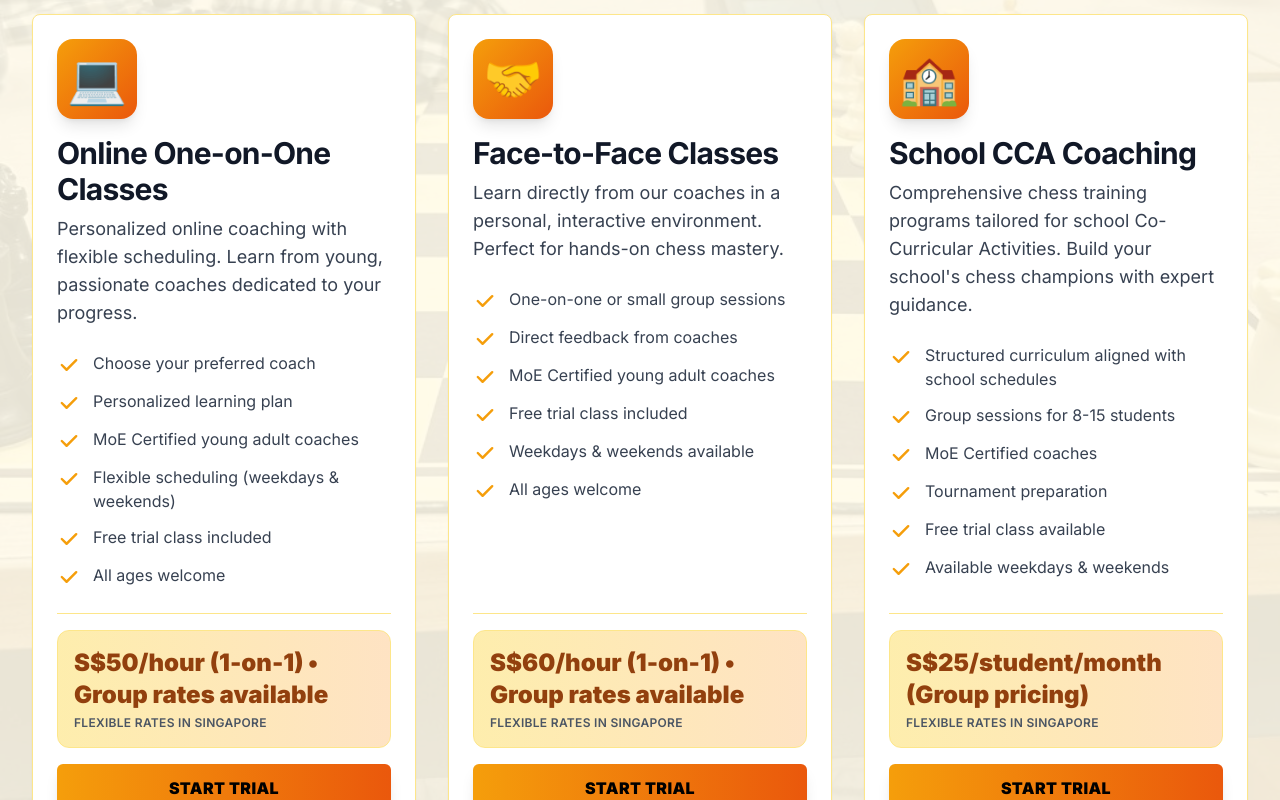
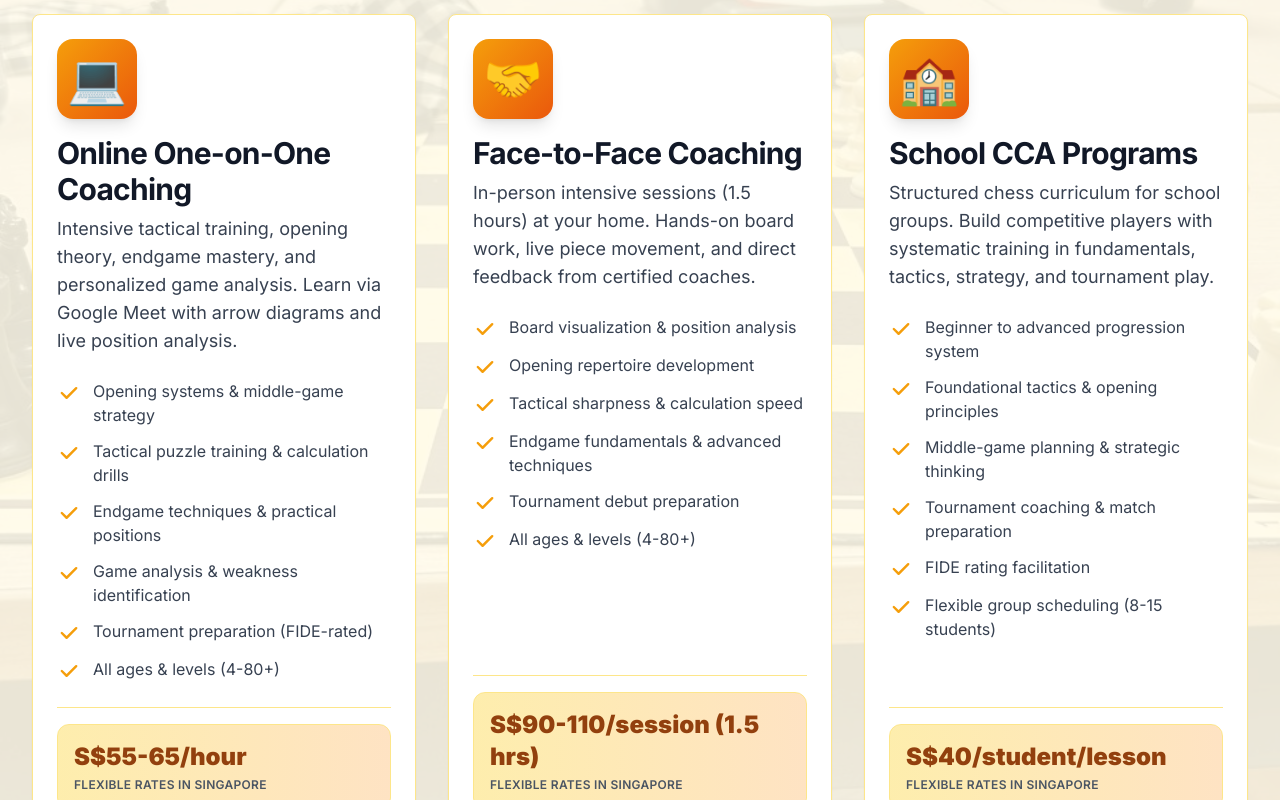
Before and after one commit to Unknown-Blaze/blazing-chess, a Next.js app: page /programs in a window 1280 px wide. Shown: the part 460-1260 px from the top of the page. Built offline with nearby package versions, Linux system fonts and the light colour scheme.

Commit message:
refactor: make content chess-specific, remove hover tilts, update pricing based on SG research

```diff
--- a/src/app/page.tsx
+++ b/src/app/page.tsx
@@ -46,16 +46,16 @@ export default function HomePage() {
 
           <div className="space-y-4 sm:space-y-6">
             <h1 className="text-5xl sm:text-6xl md:text-7xl lg:text-8xl xl:text-9xl font-black leading-tight tracking-tighter px-2">
-              <span className="block mb-2 sm:mb-3 text-gray-900">Master</span>
+              <span className="block mb-2 sm:mb-3 text-gray-900">Build Your</span>
               <span className="block bg-gradient-to-r from-amber-400 via-orange-500 to-orange-600 bg-clip-text text-transparent animate-pulse">
-                The Game
+                Chess Mastery
               </span>
             </h1>
             <p className="text-base sm:text-lg md:text-2xl lg:text-3xl text-gray-700 max-w-4xl mx-auto leading-relaxed font-light px-2">
-              Elevate your chess strategy with a Singapore team that knows the local school system and competitive scene. Personal, patient coaching for all levels and all ages.
+              From tactical brilliance to endgame precision. Singapore-based FIDE-rated coaching for tournament players and rising talents. All ages, all levels.
             </p>
             <p className="text-sm sm:text-base text-gray-600 max-w-3xl mx-auto">
-              Founded in Singapore.
+              MoE-Certified Coaches • Tournament-Ready Training
             </p>
           </div>
 
@@ -118,26 +118,26 @@ export default function HomePage() {
 
           <div className="grid md:grid-cols-3 gap-6 sm:gap-8">
             <div className="bg-white rounded-2xl p-8 border border-amber-200 hover:border-amber-300 transition-all duration-300 hover:shadow-lg hover:shadow-amber-200/40">
-              <div className="text-5xl mb-4">🧠</div>
-              <h3 className="text-2xl font-bold text-amber-800 mb-4">Strategic Thinking</h3>
+              <div className="text-5xl mb-4">♞</div>
+              <h3 className="text-2xl font-bold text-amber-800 mb-4">Opening Theory</h3>
               <p className="text-gray-700 leading-relaxed">
-                Chess teaches players to think ahead, analyze consequences, and make smart decisions. These critical thinking skills apply directly to math, science, and problem-solving in everyday life.
+                Master popular openings like the Sicilian, Ruy Lopez, and French Defence. Learn opening principles—control the center, develop quickly, king safety—and why they matter in modern chess.
               </p>
             </div>
 
             <div className="bg-white rounded-2xl p-8 border border-orange-200 hover:border-orange-300 transition-all duration-300 hover:shadow-lg hover:shadow-orange-200/40">
-              <div className="text-5xl mb-4">💪</div>
-              <h3 className="text-2xl font-bold text-orange-800 mb-4">Character Building</h3>
+              <div className="text-5xl mb-4">⚔️</div>
+              <h3 className="text-2xl font-bold text-orange-800 mb-4">Tactical Mastery</h3>
               <p className="text-gray-700 leading-relaxed">
-                Winning and losing teach resilience, humility, and perseverance. Players develop the mental toughness to handle challenges, bounce back from setbacks, and keep improving.
+                Intensive tactical training covering pins, forks, skewers, discovered attacks, and sacrifices. Daily puzzle training sharpens calculation speed and tactical vision.
               </p>
             </div>
 
             <div className="bg-white rounded-2xl p-8 border border-red-200 hover:border-red-300 transition-all duration-300 hover:shadow-lg hover:shadow-red-200/40">
-              <div className="text-5xl mb-4">⚡</div>
-              <h3 className="text-2xl font-bold text-red-800 mb-4">Focus & Discipline</h3>
+              <div className="text-5xl mb-4">♟️</div>
+              <h3 className="text-2xl font-bold text-red-800 mb-4">Endgame Technique</h3>
               <p className="text-gray-700 leading-relaxed">
-                Chess demands concentration and patience. Playing regularly builds the ability to focus deeply, block out distractions, and stay disciplined in pursuit of goals.
+                Essential endgames—King & Pawn, Rook, Minor pieces. Strategic thinking in simplified positions. Win your games in the final phase with precision and pawn structure mastery.
               </p>
             </div>
           </div>
@@ -155,23 +155,23 @@ export default function HomePage() {
             <h2 className="text-4xl sm:text-5xl md:text-6xl lg:text-7xl font-black">
               Why Choose <span className="bg-gradient-to-r from-amber-500 to-orange-600 bg-clip-text text-transparent">Blazing Chess</span>
             </h2>
-            <p className="text-gray-700 text-lg md:text-xl max-w-3xl mx-auto font-light">We&apos;re not just any chess academy. Here&apos;s what sets us apart.</p>
+            <p className="text-gray-700 text-lg md:text-xl max-w-3xl mx-auto font-light">Competitive tournament coaching with a focus on real chess development.</p>
           </div>
 
           <div className="grid md:grid-cols-2 gap-8 sm:gap-10">
             {/* Left Column */}
             <div className="space-y-6 sm:space-y-8">
               <div className="border-l-4 border-amber-600 pl-6 py-4 bg-white/70 rounded-r-xl">
-                <h3 className="text-2xl font-bold text-amber-800 mb-2">Certified & Passionate</h3>
+                <h3 className="text-2xl font-bold text-amber-800 mb-2">FIDE-Rated Coaching</h3>
                 <p className="text-gray-700 leading-relaxed">
-                  All coaches are 100% MoE certified, bringing professional expertise combined with genuine love for chess. We hire coaches who care about your success.
+                  Our coaches guide students through official tournament play and FIDE rating progression. We facilitate tournament debuts and support competitive development at every level.
                 </p>
               </div>
 
               <div className="border-l-4 border-orange-600 pl-6 py-4 bg-white/70 rounded-r-xl">
-                <h3 className="text-2xl font-bold text-orange-800 mb-2">Your Coach, Your Choice</h3>
+                <h3 className="text-2xl font-bold text-orange-800 mb-2">Personalized Game Analysis</h3>
                 <p className="text-gray-700 leading-relaxed">
-                  You select the coach that fits your learning style and personality. No one-size-fits-all approach. Your comfort and progress come first.
+                  Each student gets detailed game analysis. We identify weaknesses in opening preparation, tactical blindness, and endgame handling to create targeted improvement plans.
                 </p>
               </div>
             </div>
@@ -179,16 +179,16 @@ export default function HomePage() {
             {/* Right Column */}
             <div className="space-y-6 sm:space-y-8">
               <div className="border-l-4 border-red-600 pl-6 py-4 bg-white/70 rounded-r-xl">
-                <h3 className="text-2xl font-bold text-red-800 mb-2">Flexible for Everyone</h3>
+                <h3 className="text-2xl font-bold text-red-800 mb-2">Multiple Coaching Formats</h3>
                 <p className="text-gray-700 leading-relaxed">
-                  Online, in-person, group classes, or one-on-one lessons. Weekday or weekend. From 4 years old to 80 plus. We fit around your life.
+                  Online 1-on-1, in-person sessions, school CCA programs, or group coaching. Google Meet for arrow diagrams, or board play for tactical sharpness. We adapt to your learning style.
                 </p>
               </div>
 
               <div className="border-l-4 border-yellow-500 pl-6 py-4 bg-white/70 rounded-r-xl">
-                <h3 className="text-2xl font-bold text-yellow-700 mb-2">Free Trial, Zero Pressure</h3>
+                <h3 className="text-2xl font-bold text-yellow-700 mb-2">Free Trial, Risk-Free</h3>
                 <p className="text-gray-700 leading-relaxed">
-                  Start with a risk-free trial class. Meet a coach, feel the vibe, and only commit if it&apos;s right for you. No hidden fees or long contracts.
+                  Start with a free trial lesson. Experience the coaching style, meet your potential coach, and only commit if it fits. No pressure, no long-term contracts.
                 </p>
               </div>
             </div>
--- a/src/app/programs/page.tsx
+++ b/src/app/programs/page.tsx
@@ -40,7 +40,7 @@ export default function ProgramsPage() {
                 className="bg-white border-amber-200 hover:border-amber-300 transition-all duration-500 hover:shadow-2xl hover:shadow-amber-200/40 hover:-translate-y-3 group flex flex-col h-full"
               >
                 <CardHeader className="space-y-3 sm:space-y-4">
-                  <div className="w-16 h-16 sm:w-20 sm:h-20 rounded-2xl bg-gradient-to-br from-amber-500 to-orange-600 flex items-center justify-center text-4xl sm:text-5xl group-hover:scale-125 group-hover:rotate-6 transition-transform duration-300 shadow-lg">
+                  <div className="w-16 h-16 sm:w-20 sm:h-20 rounded-2xl bg-gradient-to-br from-amber-500 to-orange-600 flex items-center justify-center text-4xl sm:text-5xl group-hover:scale-110 transition-transform duration-300 shadow-lg">
                     {offering.icon}
                   </div>
                   <div>
--- a/src/components/coaches-features.tsx
+++ b/src/components/coaches-features.tsx
@@ -10,28 +10,28 @@ import { Card, CardContent, CardDescription, CardHeader, CardTitle } from '@/com
 export function CoachesFeatures() {
   const features = [
     {
-      icon: '👥',
-      title: 'Choose Your Coach',
-      description: 'Meet our passionate young coaches (ages 20-26) and select the one that best fits your learning style.',
+      icon: '♟️',
+      title: 'Coach Selection',
+      description: 'Meet coaches with tournament experience. Choose based on their specialization—opening theory, tactics, endgames—and personality fit.',
       highlight: 'Personalized match',
     },
     {
-      icon: '📚',
-      title: 'Free Trial Class',
-      description: 'Try your first class for free. Experience our teaching style and see if it\'s the right fit for you.',
-      highlight: 'Zero commitment',
+      icon: '⏱️',
+      title: 'Free Trial Lesson',
+      description: 'Book your first lesson free. Get a feel for the coaching approach, curriculum style, and learning environment before committing.',
+      highlight: 'Risk-free debut',
     },
     {
-      icon: '🎯',
-      title: 'All Ages Welcome',
-      description: 'From young beginners (age 4) to adults (age 80+), we teach everyone. Chess has no age limit!',
+      icon: '♔',
+      title: 'All Levels Coached',
+      description: 'From beginner foundations (age 4) to adult competitors (age 80+). Absolute beginners to tournament-ready players—we develop every level.',
       highlight: 'Ages 4-80+',
     },
     {
       icon: '✓',
-      title: 'MoE Certified Coaches',
-      description: 'All our coaches are Ministry of Education certified, ensuring professional and quality instruction.',
-      highlight: 'Certified excellence',
+      title: 'MoE-Certified Pros',
+      description: 'All coaches hold Ministry of Education teaching certification. Professional standards, structured syllabus, proven results in tournament play.',
+      highlight: 'Official credentials',
     },
   ];
 
@@ -44,13 +44,13 @@ export function CoachesFeatures() {
       <div className="max-w-6xl mx-auto relative z-10">
         <div className="text-center mb-12 bg-white/70 backdrop-blur-sm rounded-2xl p-6 sm:p-8 border border-amber-200 shadow-lg shadow-amber-200/30">
           <h2 className="text-4xl md:text-5xl font-bold mb-4">
-            Why Choose{' '}
+            Meet Your{' '}
             <span className="bg-gradient-to-r from-amber-500 to-orange-600 bg-clip-text text-transparent">
-              Our Coaches
+              Chess Coaches
             </span>
           </h2>
           <p className="text-gray-700 text-lg max-w-2xl mx-auto">
-            Learn from dedicated young professionals committed to bringing out your best
+            Passionate, MoE-certified instructors with tournament experience and the patience to grow your game
           </p>
         </div>
 
@@ -77,25 +77,25 @@ export function CoachesFeatures() {
         {/* Coach Profile Showcase */}
         <div className="mt-16 bg-white rounded-2xl p-8 md:p-12 border border-amber-200 shadow-lg shadow-amber-100/60">
           <div className="text-center mb-8">
-            <h3 className="text-3xl font-bold text-gray-900 mb-2">Young, Passionate Coaches</h3>
-            <p className="text-gray-700">Aged 20-26, bringing energy and modern teaching methods</p>
+            <h3 className="text-3xl font-bold text-gray-900 mb-2">Experienced Tournament Coaches</h3>
+            <p className="text-gray-700">Young professionals (20-26) with competitive chess background and proven teaching track record</p>
           </div>
 
           <div className="grid md:grid-cols-3 gap-8">
             <div className="text-center">
-              <div className="text-6xl mb-4">🧠</div>
-              <h4 className="text-gray-900 font-bold mb-2">Strategic Thinkers</h4>
-              <p className="text-gray-700 text-sm">Coaches who understand modern chess strategy and can explain complex concepts simply</p>
+              <div className="text-6xl mb-4">♞</div>
+              <h4 className="text-gray-900 font-bold mb-2">Tournament Players</h4>
+              <p className="text-gray-700 text-sm">Coaches with active tournament experience and competitive ratings. They know what it takes to win at every level.</p>
             </div>
             <div className="text-center">
-              <div className="text-6xl mb-4">⚡</div>
-              <h4 className="text-gray-900 font-bold mb-2">Energetic & Patient</h4>
-              <p className="text-gray-700 text-sm">Patient instructors who adapt their teaching to each student&apos;s pace and learning style</p>
+              <div className="text-6xl mb-4">📖</div>
+              <h4 className="text-gray-900 font-bold mb-2">Structured Teaching</h4>
+              <p className="text-gray-700 text-sm">Follow proven curricula in openings, tactics, and endgames. Clear progression from beginner to competitive play.</p>
             </div>
             <div className="text-center">
-              <div className="text-6xl mb-4">🎓</div>
-              <h4 className="text-gray-900 font-bold mb-2">MoE Certified</h4>
-              <p className="text-gray-700 text-sm">Officially certified educators committed to structured learning and student development</p>
+              <div className="text-6xl mb-4">✓</div>
+              <h4 className="text-gray-900 font-bold mb-2">Certified Educators</h4>
+              <p className="text-gray-700 text-sm">All MoE certified. Professional standards, structured assessment, and accountability in student development.</p>
             </div>
           </div>
         </div>
--- a/src/lib/constants.ts
+++ b/src/lib/constants.ts
@@ -30,51 +30,51 @@ export const COLORS = {
 export const OFFERINGS: OfferingCard[] = [
   {
     id: '2',
-    title: 'Online One-on-One Classes',
-    description: 'Personalized online coaching with flexible scheduling. Learn from young, passionate coaches dedicated to your progress.',
+    title: 'Online One-on-One Coaching',
+    description: 'Intensive tactical training, opening theory, endgame mastery, and personalized game analysis. Learn via Google Meet with arrow diagrams and live position analysis.',
     icon: '💻',
     type: CourseType.PRIVATE_MENTORSHIP,
     features: [
-      'Choose your preferred coach',
-      'Personalized learning plan',
-      'MoE Certified young adult coaches',
-      'Flexible scheduling (weekdays & weekends)',
-      'Free trial class included',
-      'All ages welcome',
+      'Opening systems & middle-game strategy',
+      'Tactical puzzle training & calculation drills',
+      'Endgame techniques & practical positions',
+      'Game analysis & weakness identification',
+      'Tournament preparation (FIDE-rated)',
+      'All ages & levels (4-80+)',
     ],
-    price: 'S$50/hour (1-on-1) • Group rates available',
+    price: 'S$55-65/hour',
   },
   {
     id: '3',
-    title: 'Face-to-Face Classes',
-    description: 'Learn directly from our coaches in a personal, interactive environment. Perfect for hands-on chess mastery.',
+    title: 'Face-to-Face Coaching',
+    description: 'In-person intensive sessions (1.5 hours) at your home. Hands-on board work, live piece movement, and direct feedback from certified coaches.',
     icon: '🤝',
     type: CourseType.PRIVATE_MENTORSHIP,
     features: [
-      'One-on-one or small group sessions',
-      'Direct feedback from coaches',
-      'MoE Certified young adult coaches',
-      'Free trial class included',
-      'Weekdays & weekends available',
-      'All ages welcome',
+      'Board visualization & position analysis',
+      'Opening repertoire development',
+      'Tactical sharpness & calculation speed',
+      'Endgame fundamentals & advanced techniques',
+      'Tournament debut preparation',
+      'All ages & levels (4-80+)',
     ],
-    price: 'S$60/hour (1-on-1) • Group rates available',
+    price: 'S$90-110/session (1.5 hrs)',
   },
   {
     id: '1',
-    title: 'School CCA Coaching',
-    description: 'Comprehensive chess training programs tailored for school Co-Curricular Activities. Build your school\'s chess champions with expert guidance.',
+    title: 'School CCA Programs',
+    description: 'Structured chess curriculum for school groups. Build competitive players with systematic training in fundamentals, tactics, strategy, and tournament play.',
     icon: '🏫',
     type: CourseType.SCHOOL_CCA,
     features: [
-      'Structured curriculum aligned with school schedules',
-      'Group sessions for 8-15 students',
-      'MoE Certified coaches',
-      'Tournament preparation',
-      'Free trial class available',
-      'Available weekdays & weekends',
+      'Beginner to advanced progression system',
+      'Foundational tactics & opening principles',
+      'Middle-game planning & strategic thinking',
+      'Tournament coaching & match preparation',
+      'FIDE rating facilitation',
+      'Flexible group scheduling (8-15 students)',
     ],
-    price: 'S$25/student/month (Group pricing)',
+    price: 'S$40/student/lesson',
   },
 ];
 
```
